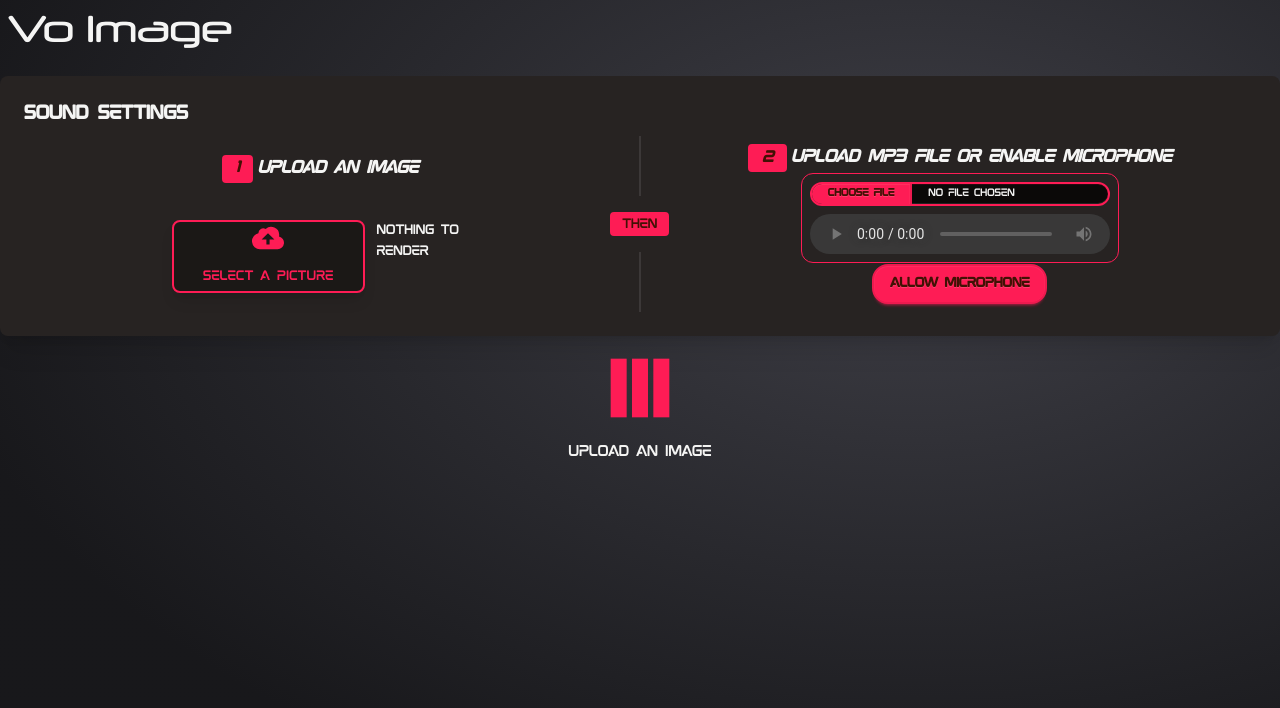
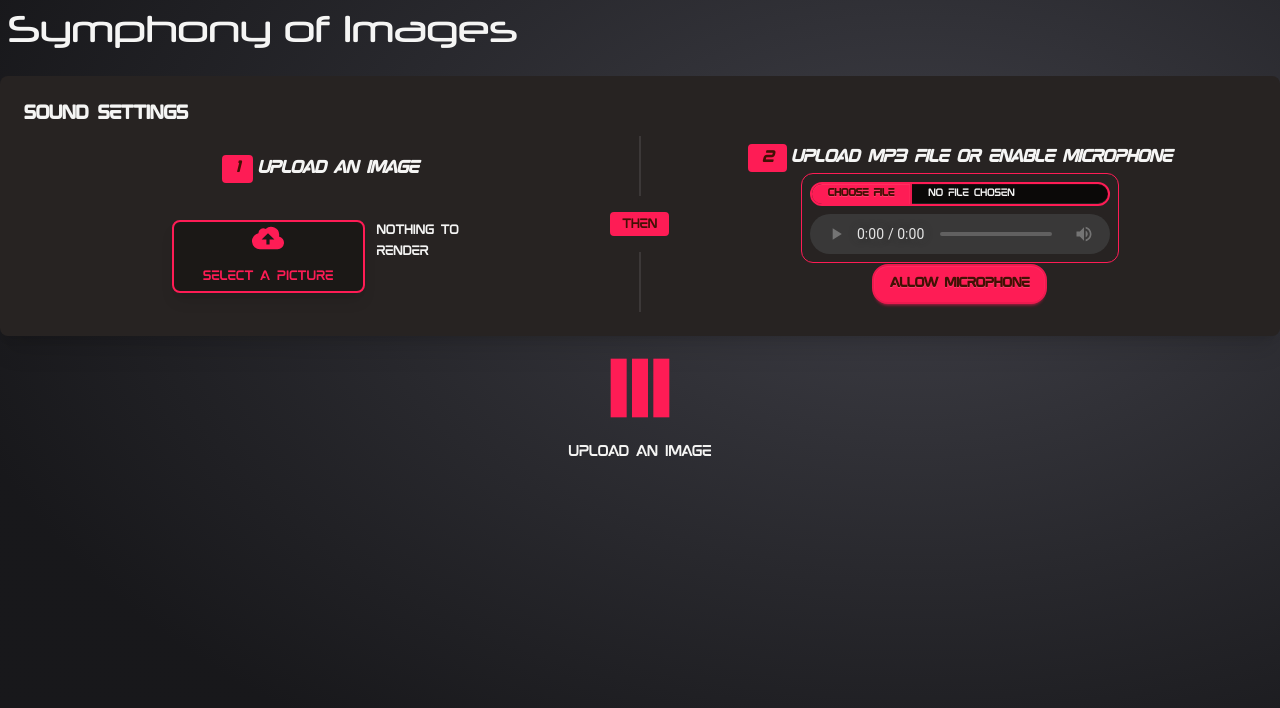
Before and after one commit to guillaume-gomez/symphony-of-images, a React (Vite) app: page / in a window 1280 px wide. Shown: the top 708 px of the page. Built offline with nearby package versions, Linux system fonts and the light colour scheme.

Commit message:
add gh pages

```diff
--- a/index.html
+++ b/index.html
@@ -4,7 +4,7 @@
     <meta charset="UTF-8" />
     <link rel="icon" type="image/svg+xml" href="/vite.svg" />
     <meta name="viewport" content="width=device-width, initial-scale=1.0" />
-    <title>Image X Sound</title>
+    <title>Symphony of Images</title>
   </head>
   <body>
     <div id="root"></div>
--- a/src/App.tsx
+++ b/src/App.tsx
@@ -18,7 +18,7 @@ function App() {
   return (
     <div className="animate-gradient bg-[length:200%_200%] min-h-screen h-full bg-radial-[at_50%_50%] from-zinc-700 to-zinc-900 to-55%">
       <div className="container m-auto flex flex-col gap-5">
-        <h1 className="p-2 text-4xl font-title">Vo Image</h1>
+        <h1 className="p-2 text-4xl font-title">Symphony of Images</h1>
         <AppContextProvider>
           <div className="flex flex-col gap-5">
             <Card title="Sound settings">
--- a/vite.config.ts
+++ b/vite.config.ts
@@ -5,6 +5,8 @@ import checker from 'vite-plugin-checker';
 
 // https://vitejs.dev/config/
 export default defineConfig({
+  base: "/symphony-of-images/",
+
   plugins: [
     react(),
     tailwindcss(),
```
Also changed, not shown: package.json (+7 -3 lines), 1 other file (tests, documents, lock files or other folders).
